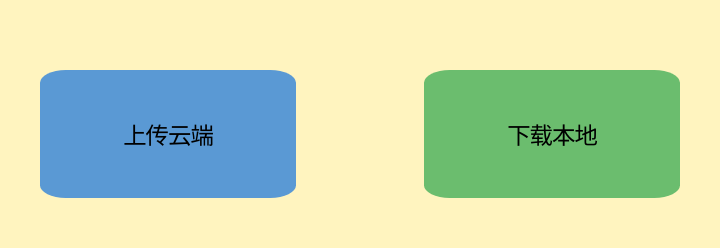
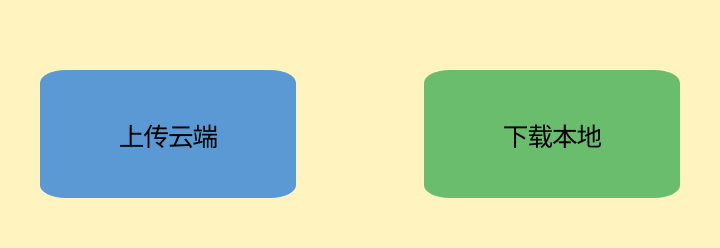
Before and after one commit to Ling-Tong-Vision/Cat, a plain HTML site: page doc/yd.html in a window 1280 px wide. Shown: the part 922-1170 px from the top of the page, 280-1000 px from the left. Drawn offline with Linux system fonts and the light colour scheme.

Commit message:
Update yd.html

```diff
--- a/doc/yd.html
+++ b/doc/yd.html
@@ -194,7 +194,7 @@
   align-items: center; /* 垂直居中 */
   width: 20vw;
   height: 10vw;
-  font-size: 1.3em;
+  font-size: 2.0vw;
   font-weight: light;
   font-family: 'Trebuchet MS', sans-serif;
   text-transform: uppercase;
```
